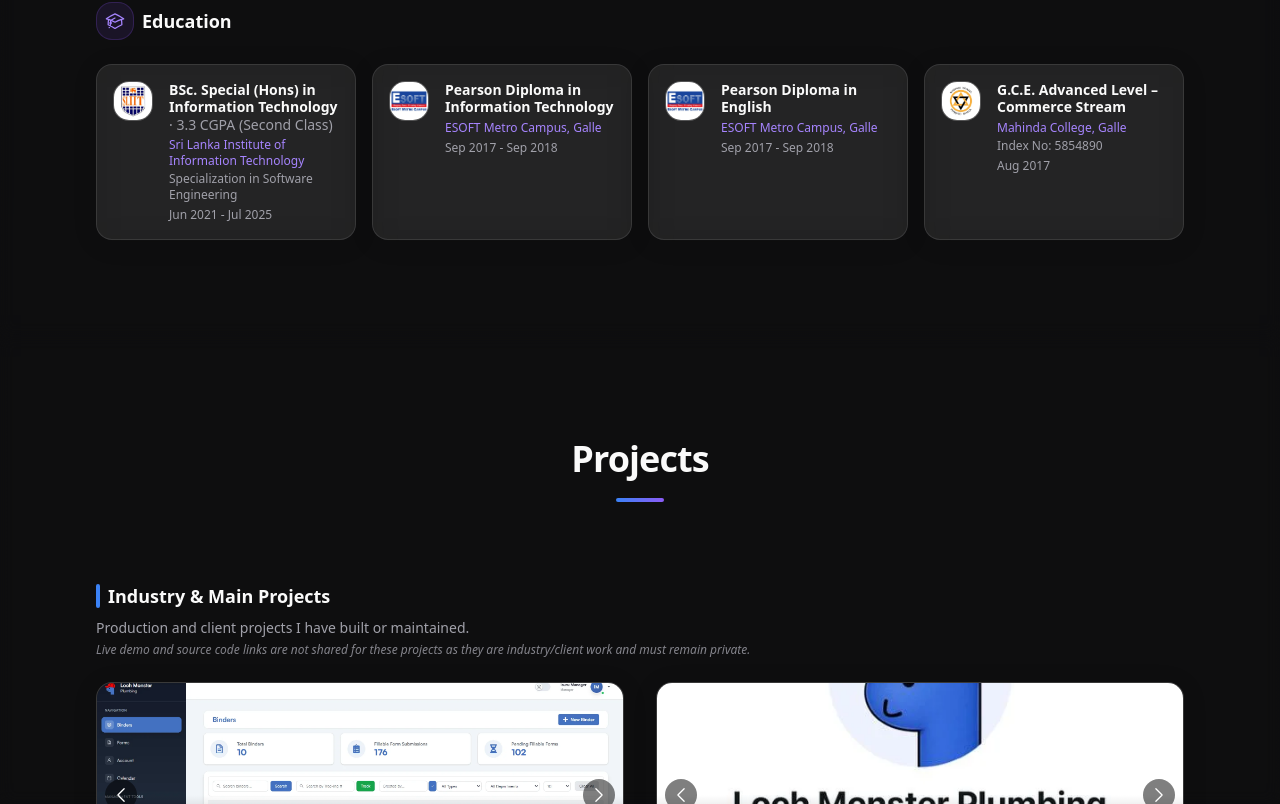
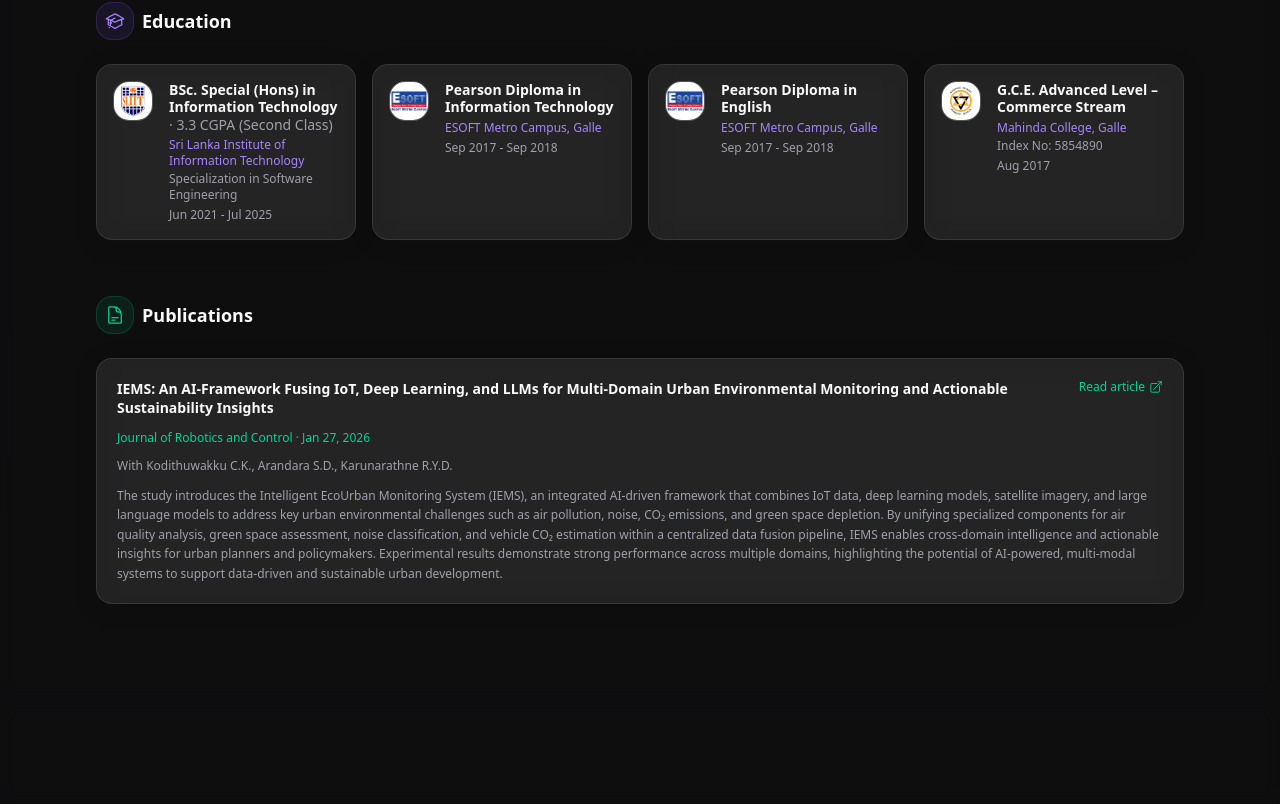
Before and after one commit to IsuruX98/Portfolio, a Next.js app: page / in a window 1280 px wide. Shown: the part 2576-3380 px from the top of the page. Built offline with nearby package versions, Linux system fonts and the light colour scheme.

Commit message:
Add publications section to Experience component, including new icons and updated heading for improved content presentation.

```diff
--- a/components/Experience.tsx
+++ b/components/Experience.tsx
@@ -2,7 +2,12 @@
 
 import Image from 'next/image';
 import { motion } from 'framer-motion';
-import { BriefcaseIcon, AcademicCapIcon } from '@heroicons/react/24/outline';
+import {
+  BriefcaseIcon,
+  AcademicCapIcon,
+  DocumentTextIcon,
+  ArrowTopRightOnSquareIcon,
+} from '@heroicons/react/24/outline';
 
 const experiences = [
   {
@@ -80,6 +85,18 @@
   },
 ];
 
+const publications = [
+  {
+    title: 'IEMS: An AI-Framework Fusing IoT, Deep Learning, and LLMs for Multi-Domain Urban Environmental Monitoring and Actionable Sustainability Insights',
+    journal: 'Journal of Robotics and Control',
+    date: 'Jan 27, 2026',
+    url: 'https://journal.umy.ac.id/index.php/jrc/article/view/26867',
+    authors: 'Kodithuwakku C.K., Arandara S.D., Karunarathne R.Y.D.',
+    abstract:
+      'The study introduces the Intelligent EcoUrban Monitoring System (IEMS), an integrated AI-driven framework that combines IoT data, deep learning models, satellite imagery, and large language models to address key urban environmental challenges such as air pollution, noise, CO₂ emissions, and green space depletion. By unifying specialized components for air quality analysis, green space assessment, noise classification, and vehicle CO₂ estimation within a centralized data fusion pipeline, IEMS enables cross-domain intelligence and actionable insights for urban planners and policymakers. Experimental results demonstrate strong performance across multiple domains, highlighting the potential of AI-powered, multi-modal systems to support data-driven and sustainable urban development.',
+  },
+];
+
 export default function Experience() {
   return (
     <section id="experience" className="py-[var(--section-padding)] bg-white/[0.02] backdrop-blur-sm">
@@ -91,7 +108,7 @@
           viewport={{ once: true, margin: '-80px' }}
         >
           <div className="text-center mb-14 md:mb-20">
-            <h2 className="section-heading">Experience & Education</h2>
+            <h2 className="section-heading">Experience, Education & Publications</h2>
             <span className="section-heading-accent" />
           </div>
 
@@ -185,6 +202,54 @@
               ))}
             </div>
           </div>
+
+          {/* Publications */}
+          <div className="mt-14">
+            <div className="flex items-center gap-2 mb-6">
+              <span className="p-2 rounded-lg bg-emerald-500/10 border border-emerald-500/20">
+                <DocumentTextIcon className="h-5 w-5 text-emerald-400" />
+              </span>
+              <h3 className="text-lg font-semibold text-[var(--foreground)]">Publications</h3>
+            </div>
+            <div className="grid grid-cols-1 gap-4">
+              {publications.map((pub, index) => (
+                <motion.article
+                  key={index}
+                  initial={{ opacity: 0, y: 12 }}
+                  whileInView={{ opacity: 1, y: 0 }}
+                  transition={{ duration: 0.4, delay: index * 0.06 }}
+                  viewport={{ once: true }}
+                  className="card-surface p-4 md:p-5 flex flex-col gap-3"
+                >
+                  <div className="flex flex-col sm:flex-row sm:items-start sm:justify-between gap-2">
+                    <h4 className="text-sm font-semibold text-[var(--foreground)] leading-snug pr-2">
+                      {pub.title}
+                    </h4>
+                    <a
+                      href={pub.url}
+                      target="_blank"
+                      rel="noopener noreferrer"
+                      className="shrink-0 inline-flex items-center gap-1 text-xs font-medium text-emerald-400 hover:text-emerald-300 transition-colors"
+                    >
+                      <span>Read article</span>
+                      <ArrowTopRightOnSquareIcon className="h-3.5 w-3.5" />
+                    </a>
+                  </div>
+                  <p className="text-xs text-emerald-400">
+                    {pub.journal} · {pub.date}
+                  </p>
+                  {pub.authors && (
+                    <p className="text-xs text-[var(--muted-foreground)]">
+                      With {pub.authors}
+                    </p>
+                  )}
+                  <p className="text-xs text-[var(--muted-foreground)] leading-relaxed">
+                    {pub.abstract}
+                  </p>
+                </motion.article>
+              ))}
+            </div>
+          </div>
         </motion.div>
       </div>
     </section>
```
